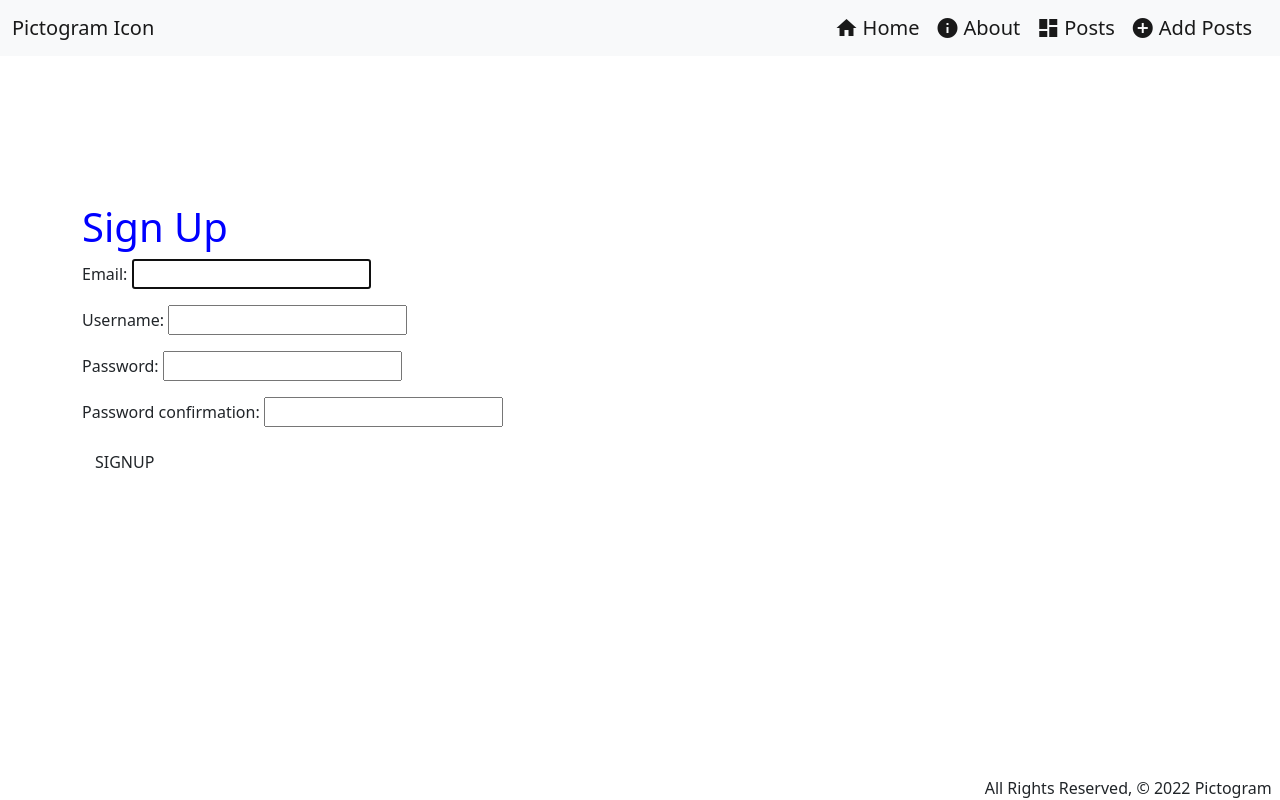
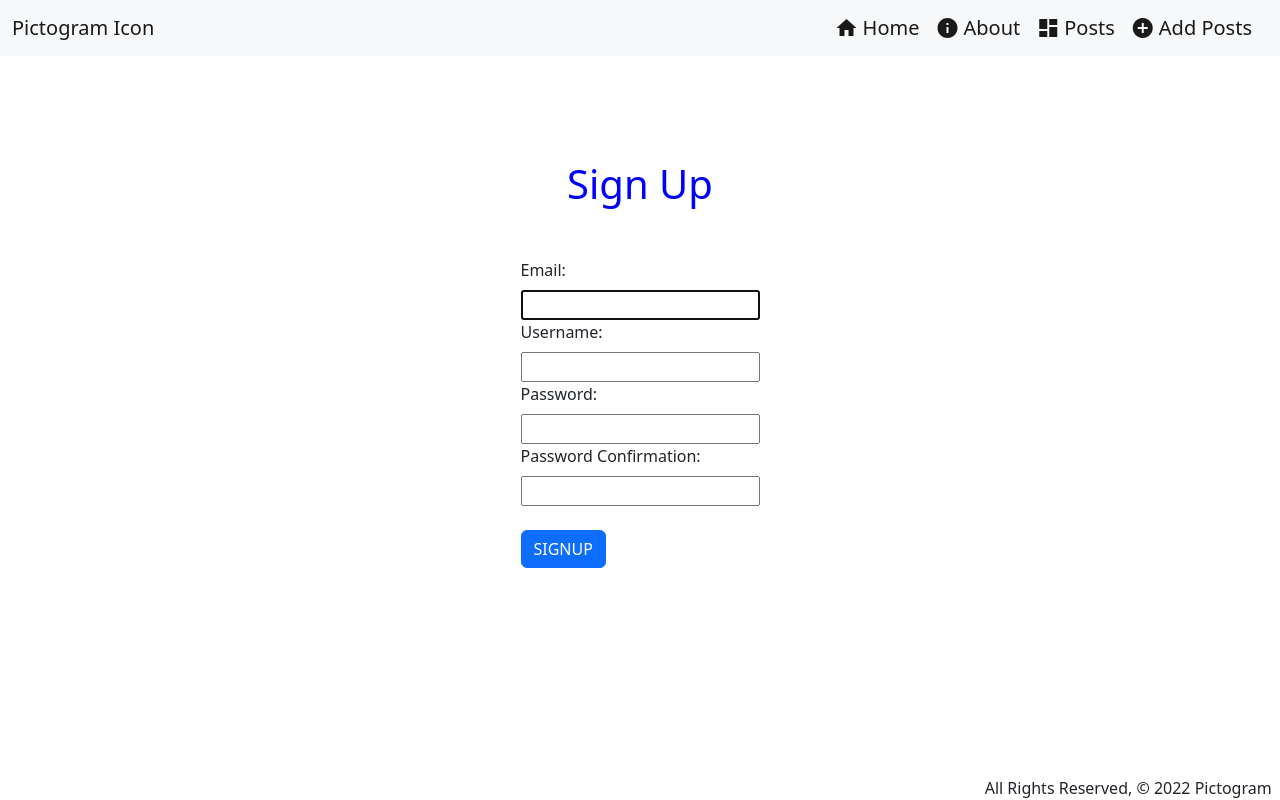
Before and after one commit to vivekrana0/Pictogram, a Django app: page /accounts/sigup/ in a window 1280 px wide. Run offline with Django 4.2, Linux system fonts and the light colour scheme.

Commit message:
CSS update to home, login and signup templates

```diff
--- a/main_app/static/css/style.css
+++ b/main_app/static/css/style.css
@@ -2,8 +2,6 @@ h1 {
     /* testing */
     color: blue;
 }
-
-
 
 .navbar-link{
     display: flex;
@@ -20,3 +18,9 @@ h1 {
     width: 640px;
     height: 360px;
 }
+
+.login-container{
+    display: flex;
+    justify-content: center;
+    margin-top: 50px;
+}
--- a/main_app/templates/home.html
+++ b/main_app/templates/home.html
@@ -2,6 +2,7 @@
 {% block content %}
 
 <h1 class="d-flex justify-content-center">Pictogram</h1>
+<div class="d-flex justify-content-between">
   <div class="carousel-container">
     <div id="carouselExampleSlidesOnly" class="carousel slide" data-bs-ride="carousel">
       <div class="carousel-inner">
@@ -23,7 +24,7 @@
       <br>
       <li><a class="btn btn-secondary" href="{% url 'signup' %}">Sign Up</a></li>
     </ul>
-
+  </div>
 </div>
 
 {% endblock %}
--- a/main_app/templates/registration/signup.html
+++ b/main_app/templates/registration/signup.html
@@ -1,14 +1,32 @@
 {% extends 'base.html' %}
 {% block content %}
 
-<h1>Sign Up</h1>
+<h1 class="d-flex justify-content-center">Sign Up</h1>
 
 {% if error_message %}<p class="red-text">{{ error_message }}</p>{% endif %}
 
-<form method="post" action="{% url 'signup' %}">
-  {% csrf_token %}
-  {{ form.as_p }}
-  <input type="submit" class="btn" value="SIGNUP">
-</form>
+<div class="login-container">
+  <form method="post" action="{% url 'signup' %}">
+    {% csrf_token %}
+    <label class="form-label">Email:</label>
+    <div class="input-group">
+      {{form.email}}
+    </div>
+    <label class="form-label">Username:</label>
+    <div class="input-group">
+      {{form.username}}
+    </div>
+    <label class="form-label">Password:</label>
+    <div class="input-group">
+      {{form.password1}}
+    </div>
+    <label class="form-label">Password Confirmation:</label>
+    <div class="input-group">
+      {{form.password2}}
+    </div>
+    <br>
+    <input type="submit" class="btn btn-primary" value="SIGNUP">
+  </form>
+</div>
 
 {% endblock %}
--- a/pictogram/settings.py
+++ b/pictogram/settings.py
@@ -123,6 +123,7 @@ USE_TZ = True
 STATIC_URL = 'static/'
 
 LOGIN_REDIRECT_URL = '/'
+LOGOUT_REDIRECT_URL = '/'
 
 # Default primary key field type
 # https://docs.djangoproject.com/en/4.1/ref/settings/#default-auto-field
```
Also changed, not shown: main_app/templates/registration/login.html (+14 -4 lines). Lines whose indentation alone changed are shown as unchanged.
